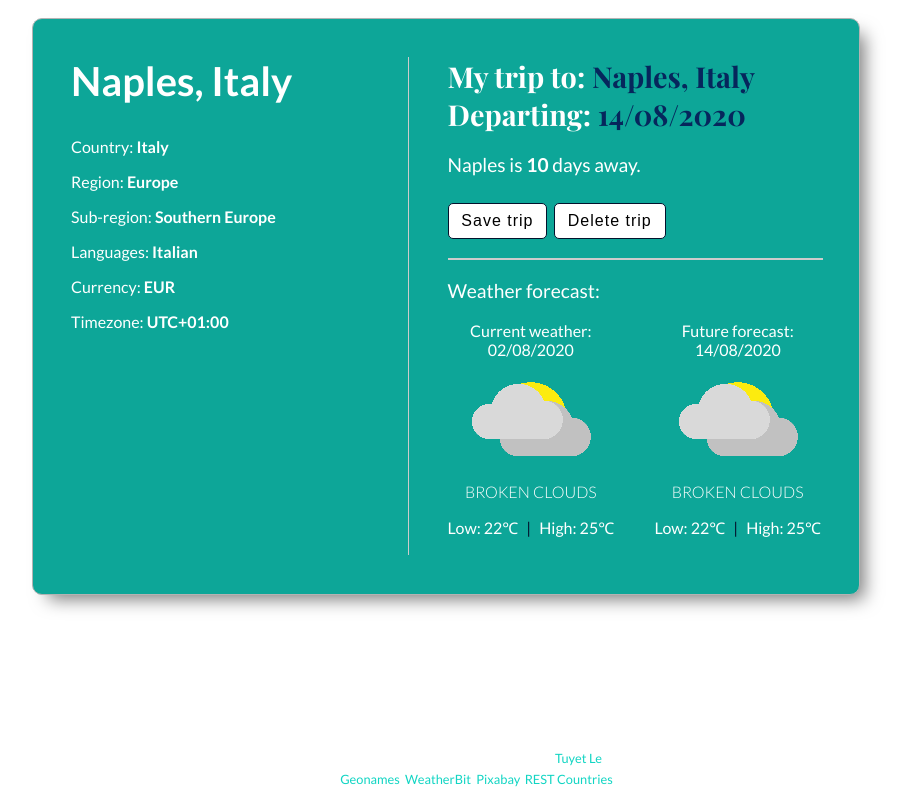
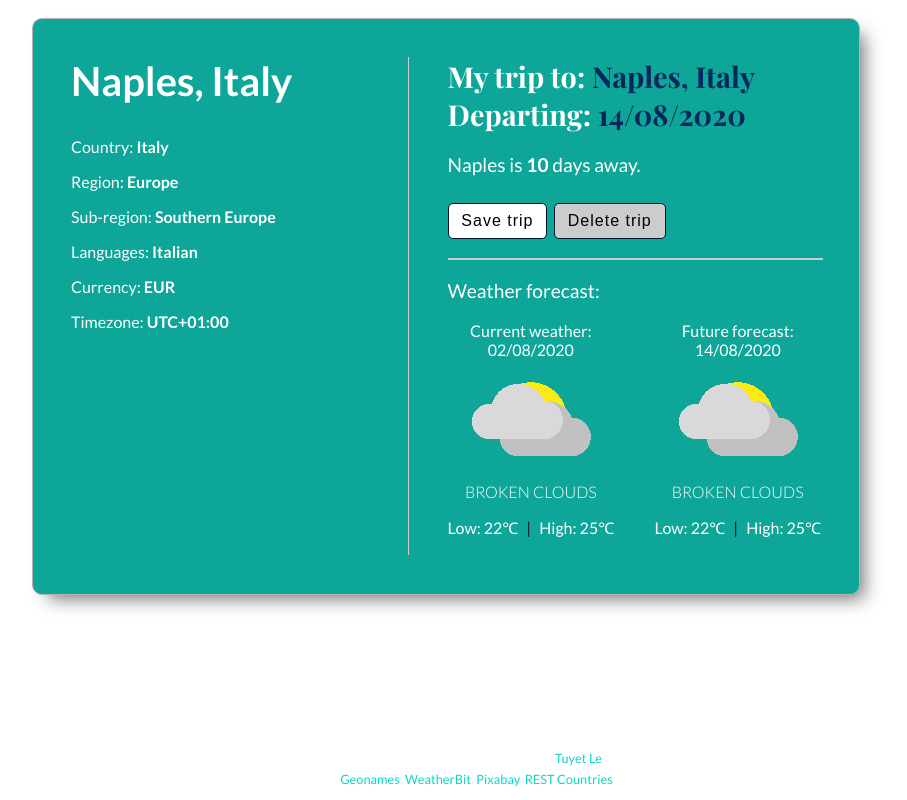
Before and after one commit to toowee-le/travel-planner, a website built with webpack: page src/client/views/index.html in a window 1280 px wide. Shown: the part 938-1738 px from the top of the page, without its empty margins (194-1101 px from the left). Built offline with nearby package versions, Linux system fonts and the light colour scheme.

Commit message:
change the delete color button

```diff
--- a/src/client/styles/results.scss
+++ b/src/client/styles/results.scss
@@ -76,6 +76,10 @@
             }
         }
 
+        .delete-trip {
+            background: #ccc;
+        }
+
         .weather-forecast {
             display: flex;
             justify-content: space-between;
```
